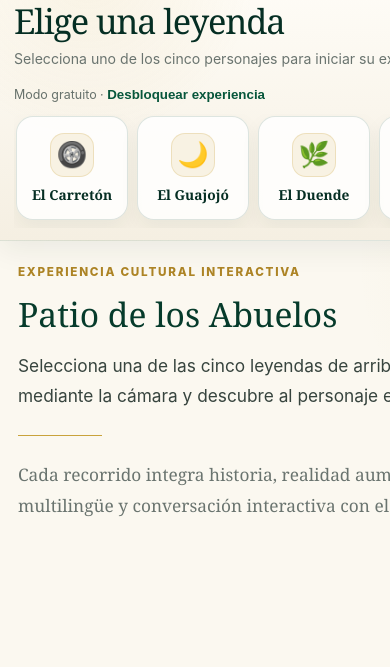
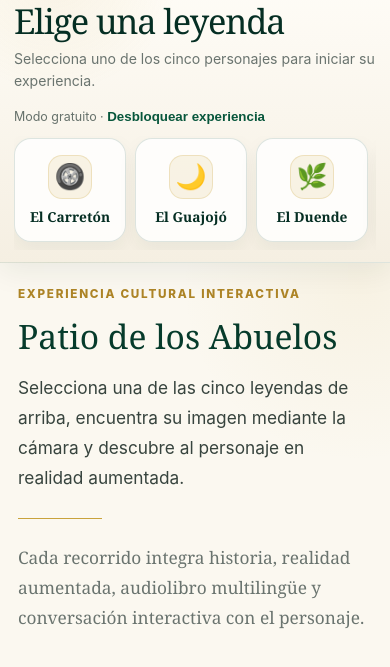
Before and after one commit to eduardozarco707/leyendasSC, a website built with Vite: page index.html in a window 390 px wide. Shown: the part 6379-7046 px from the top of the page. Built offline with nearby package versions, Linux system fonts and the light colour scheme.

Commit message:
Refactor CSS for layout and scrollbar adjustments
Updated CSS styles including grid layout and scrollbar behavior.

```diff
--- a/style.css
+++ b/style.css
@@ -2053,8 +2053,6 @@ body {
 
 /* =========================================================
    PORTADA CAMBAMITOS · DISEÑO EDITORIAL / CINEMATOGRÁFICO
-   Todas las clases están prefijadas con "camba-" para no
-   interferir con main.js, AR, chat ni el contenido dinámico.
    ========================================================= */
 
 html {
@@ -3104,6 +3102,7 @@ body {
   height: 100dvh;
   min-height: 100dvh;
   display: grid;
+  grid-template-columns: minmax(0, 1fr);
   grid-template-rows: auto minmax(0, 1fr);
   background: var(--crema-100);
   border-top: 1px solid rgba(222,193,106,0.30);
@@ -3114,6 +3113,8 @@ body {
 .camba-selector-leyendas {
   position: relative;
   z-index: 20;
+  min-width: 0;
+  width: 100%;
   padding: 22px clamp(20px, 4vw, 64px) 18px;
   background:
     radial-gradient(circle at 14% 0%, rgba(201,163,60,0.10), transparent 28%),
@@ -3329,8 +3330,13 @@ body {
     overflow-x: auto;
     overflow-y: hidden;
     padding: 2px 2px 8px;
-    scrollbar-width: thin;
-    scroll-snap-type: x proximity;
+    scroll-snap-type: x mandatory;
+    -webkit-overflow-scrolling: touch;
+    scrollbar-width: none;
+  }
+
+  .camba-menu-leyendas::-webkit-scrollbar {
+    display: none;
   }
 
   .camba-menu-leyendas .btn-leyenda.camba-leyenda-icono {
```
